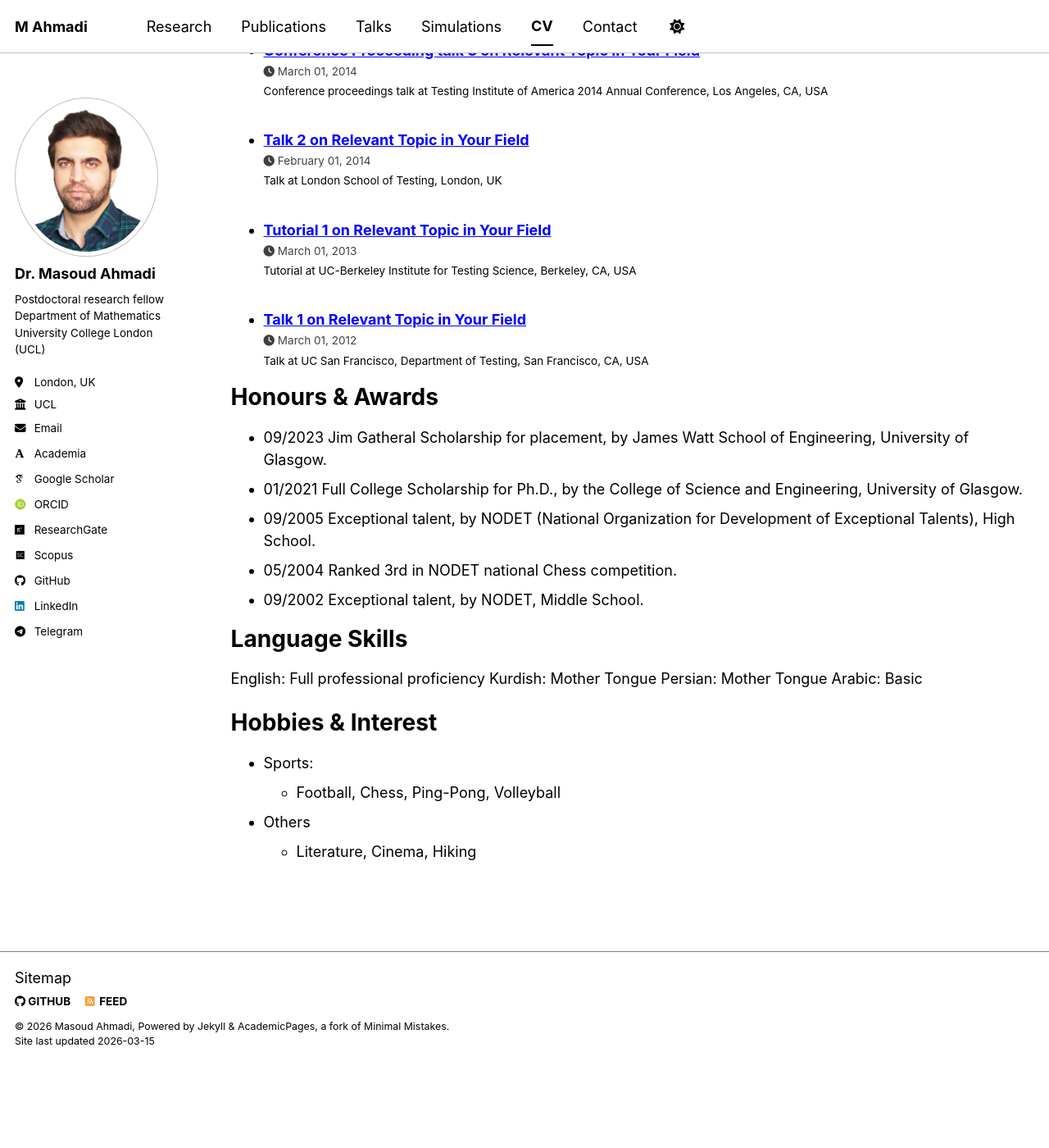
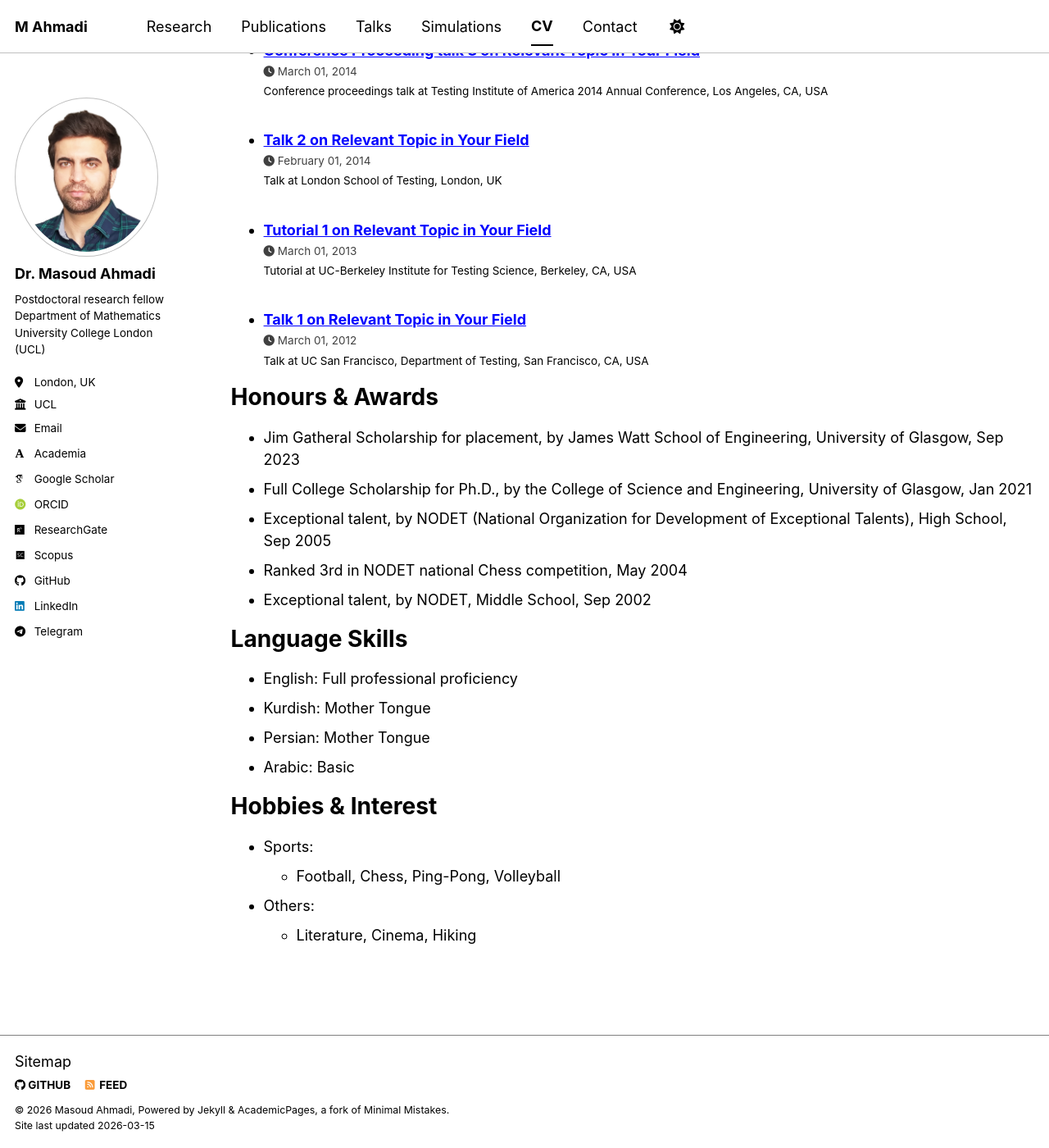
Before and after one commit to Masoud16ahm/Masoud16ahm.github.io, a Jekyll site: the page built from _pages/cv.md, in a window 1280 px wide and 1400 px high, scrolled down 2545 px. Shown: the whole window at 82% size. Built offline with Jekyll 4.4.1, drawn with Linux system fonts in a browser that asks for light colours; some web fonts are replaced; a script bundle is joined from its source files by our own code; library files that are not in the unit come from our copies; before the commit the page ends 3843 px from its top, so only the background shows below that.

Commit message:
Refactor CV content and formatting
Updated formatting and details of honours, language skills, and hobbies.

```diff
--- a/_pages/cv.md
+++ b/_pages/cv.md
@@ -67,22 +67,22 @@ Talks & Presentations
 
 Honours & Awards
 ======
-* 09/2023 Jim Gatheral Scholarship for placement, by James Watt School of Engineering, University of Glasgow.
-* 01/2021 Full College Scholarship for Ph.D., by the College of Science and Engineering, University of Glasgow.
-* 09/2005 Exceptional talent, by NODET (National Organization for Development of Exceptional Talents), High School.
-* 05/2004 Ranked 3rd in NODET national Chess competition.
-* 09/2002 Exceptional talent, by NODET, Middle School.
+* Jim Gatheral Scholarship for placement, by James Watt School of Engineering, University of Glasgow, Sep 2023
+* Full College Scholarship for Ph.D., by the College of Science and Engineering, University of Glasgow, Jan 2021
+* Exceptional talent, by NODET (National Organization for Development of Exceptional Talents), High School, Sep 2005
+* Ranked 3rd in NODET national Chess competition, May 2004
+* Exceptional talent, by NODET, Middle School, Sep 2002
 
 Language Skills
 ======
-English: Full professional proficiency
-Kurdish: Mother Tongue
-Persian: Mother Tongue
-Arabic: Basic
+* English: Full professional proficiency
+* Kurdish: Mother Tongue
+* Persian: Mother Tongue
+* Arabic: Basic
 
 Hobbies & Interest
 ======
 * Sports:
   * Football, Chess, Ping-Pong, Volleyball
-* Others
+* Others:
   * Literature, Cinema, Hiking
```
